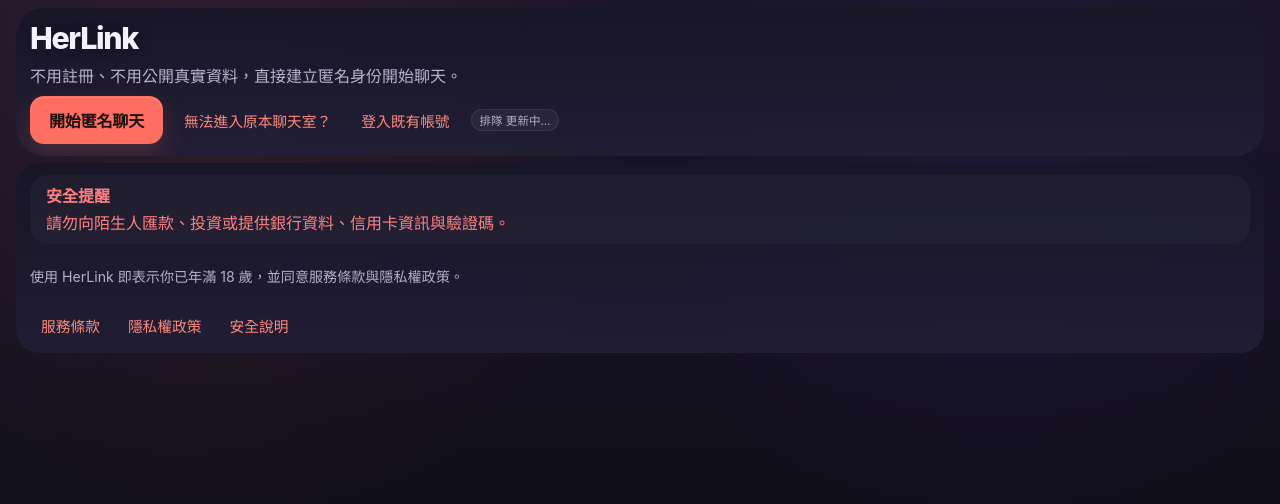
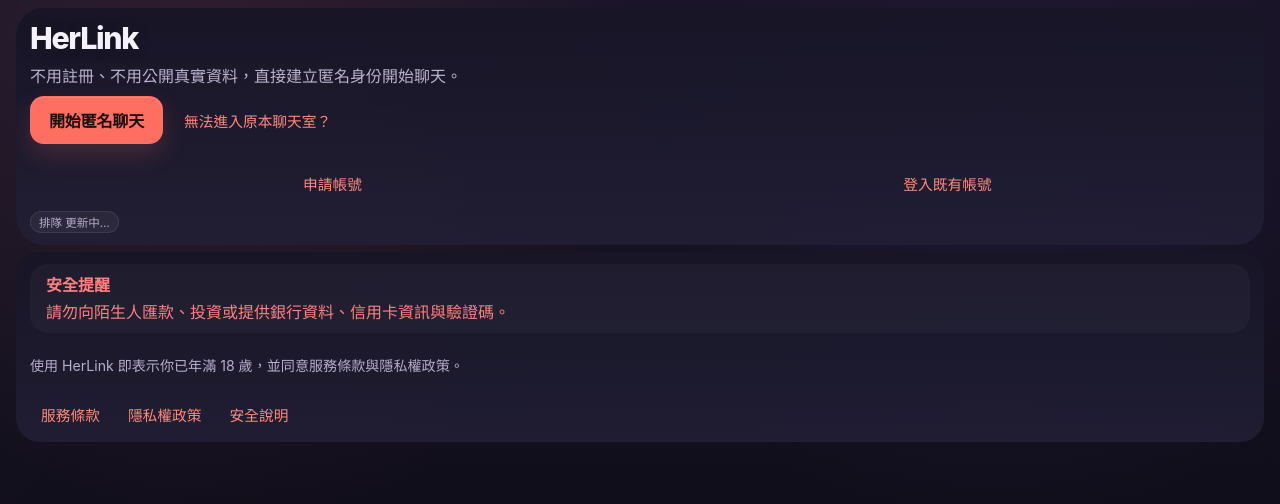
Before and after one commit to wer930821/HerLink, a Next.js app in the folder apps/web/: page / in a window 1280 px wide. Shown: the top 504 px of the page. Built offline with nearby package versions, Linux system fonts and the light colour scheme; no server answers.

Commit message:
feat: unify login and signup actions on home

```diff
--- a/apps/web/app/page.tsx
+++ b/apps/web/app/page.tsx
@@ -728,9 +728,10 @@
               <Button variant="link" onClick={() => setRecoveryOpen(true)} disabled={actionBusy}>
                 無法進入原本聊天室？
               </Button>
-              <Button variant="link" href="/login">
-                登入既有帳號
-              </Button>
+              <div className="home-account-actions">
+                <Button variant="link" href="/signup">申請帳號</Button>
+                <Button variant="link" href="/login">登入既有帳號</Button>
+              </div>
               {onlineCountConnected ? <Badge variant="success">在線 {onlineCount} 人</Badge> : null}
               <Badge variant="neutral">排隊 {waitingCount === null ? "更新中…" : `${waitingCount} 人`}</Badge>
             </>
```
